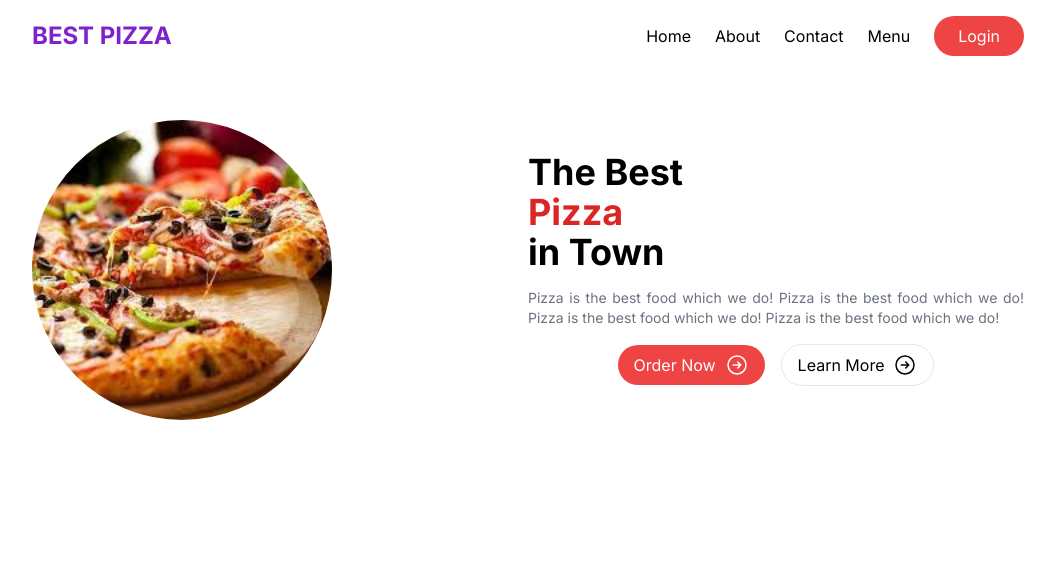
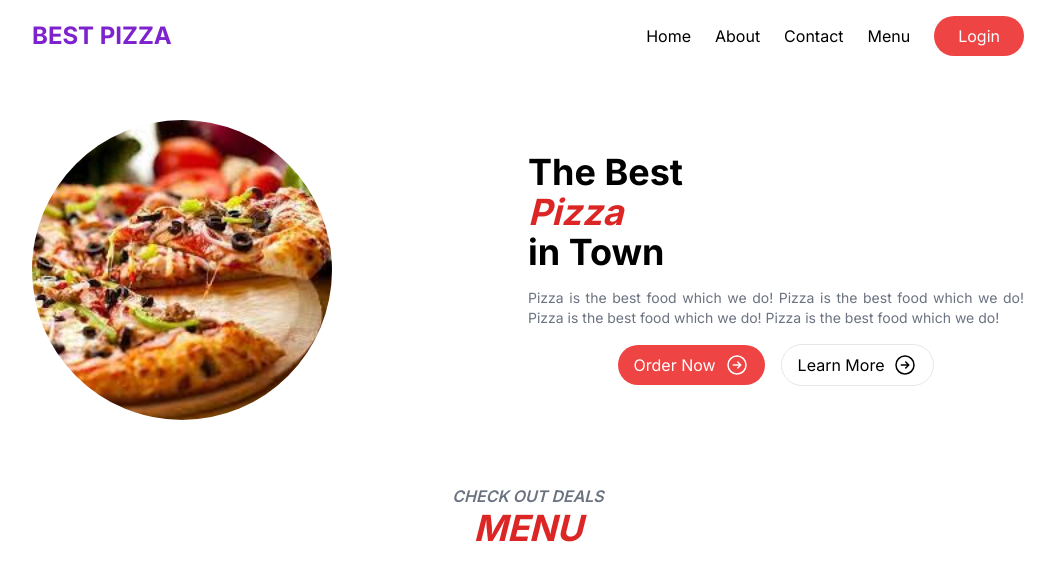
Before and after one commit to YunusEmreBEYAZ/food-order, a Next.js app: page / in a window 1280 px wide. Shown: the top 580 px of the page, without its empty margins (112-1167 px from the left). Built offline with nearby package versions, Linux system fonts and the light colour scheme.

Commit message:
homemenu

```diff
--- a/src/app/page.js
+++ b/src/app/page.js
@@ -1,12 +1,14 @@
 
 import Header from "@/components/layout/Header";
 import Hero from "@/components/layout/Hero";
+import HomeMenu from "@/components/layout/HomeMenu";
 
 export default function Home() {
   return (
     <>
     <Header />
     <Hero />
+    <HomeMenu />
 
 
 
--- a/src/components/layout/Hero.js
+++ b/src/components/layout/Hero.js
@@ -10,7 +10,7 @@ export default function Hero() {
             </div>
             <div className='py-8'>
                 <h1 className="text-4xl font-bold">The Best<br />
-                 <span className='text-red-600'>Pizza</span><br />
+                 <span className='text-red-600 italic'>Pizza</span><br />
                   in Town</h1>
                 <p className='mt-4 text-gray-500 text-sm text-justify'>Pizza is the best food which we do!
                 Pizza is the best food which we do!
--- /dev/null
+++ b/src/components/layout/HomeMenu.js
@@ -0,0 +1,10 @@
+export default function HomeMenu() {
+    return (
+    <section>
+        <div className="text-center">
+            <h3 className="uppercase font-semibold text-gray-500 italic">Check out deals</h3>
+            <h2 className="uppercase font-bold text-4xl text-red-600 italic">Menu</h2>
+        </div>
+    </section>
+)
+}
```
